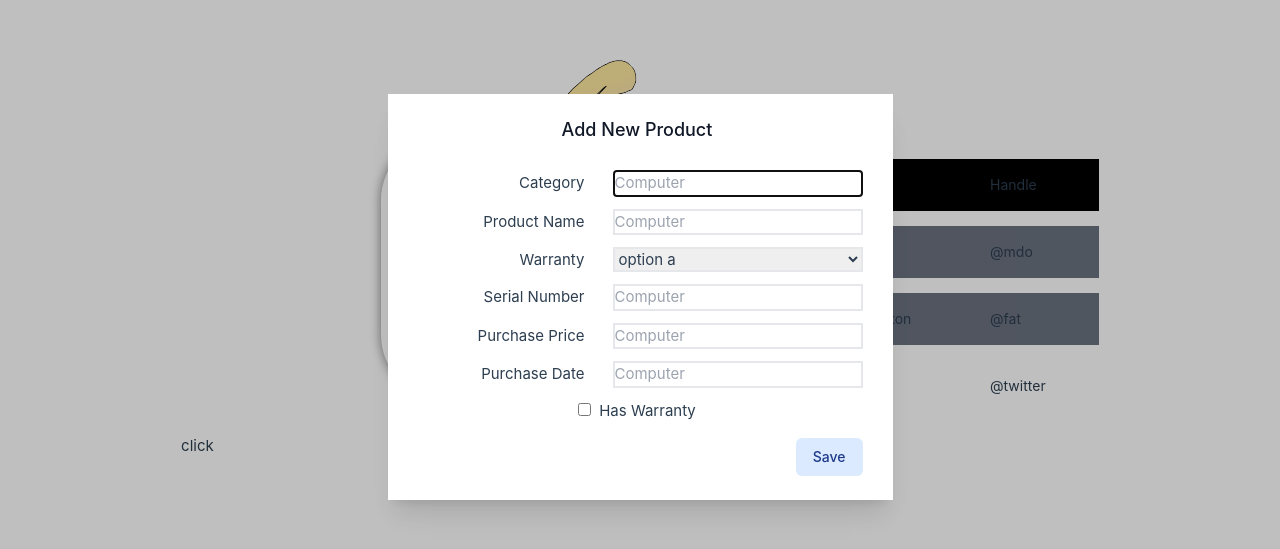
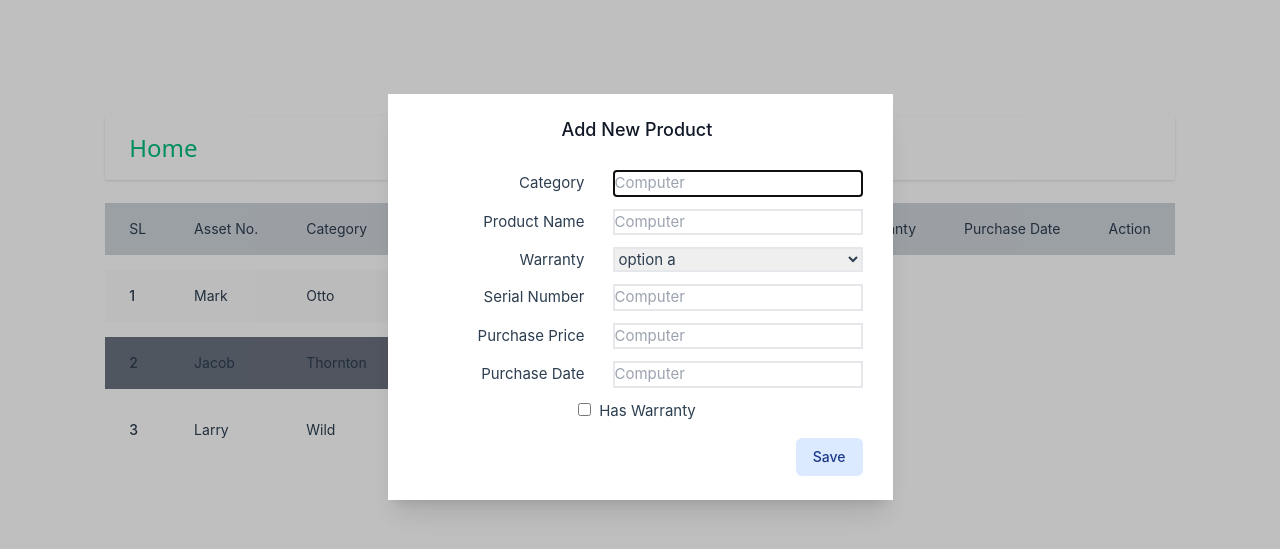
Before and after one commit to TaosifShaad/Inventory-CRUD, a Vue app: page / in a window 1280 px wide. Shown: the part 103-652 px from the top of the page. Built offline with nearby package versions, Linux system fonts and the light colour scheme; a web font is replaced by a local one.

Commit message:
Added navbar

```diff
--- a/src/App.vue
+++ b/src/App.vue
@@ -1,24 +1,26 @@
 <template>
-  <header>
+  <Navbar />
+  <!-- <header>
     <div class="wrapper">
-      <!-- <nav>
+      <nav>
         <RouterLink to="/add">Add</RouterLink>
-      </nav> -->
+      </nav>
       <AddValue />
     </div>
-  </header>
+  </header> -->
   <Table />
   <Modal />
   <!-- <RouterView /> -->
 </template>
 
 <script setup>
-import { reactive, ref } from "vue";
-import { RouterLink, RouterView } from "vue-router";
-import { provide } from "vue";
-import AddValue from "@/views/AddValue.vue";
-import Table from "@/components/Table.vue";
-import Modal from "@/components/Modal.vue";
+import { reactive, ref } from 'vue';
+import { RouterLink, RouterView } from 'vue-router';
+import { provide } from 'vue';
+import AddValue from '@/views/AddValue.vue';
+import Table from '@/components/Table.vue';
+import Modal from '@/components/Modal.vue';
+import Navbar from '@/components/Navbar.vue';
 
 let test = ref(false);
 provide('test', test.value);
--- a/src/assets/main.css
+++ b/src/assets/main.css
@@ -30,10 +30,4 @@ a,
     display: flex;
     place-items: center;
   }
-
-  #app {
-    display: grid;
-    grid-template-columns: 1fr 1fr;
-    padding: 0 2rem;
-  }
 }
--- a/src/components/Modal.vue
+++ b/src/components/Modal.vue
@@ -1,6 +1,6 @@
 <template>
-    <div class="whole">
-        <button @click="openModal">click</button>
+    <div>
+        <!-- <button @click="openModal">click</button> -->
         <!-- <div class="fixed inset-0 flex items-center justify-center">
         <button type="button" @click="openModal"
             class="rounded-md bg-black bg-opacity-20 px-4 py-2 text-sm font-medium text-white hover:bg-opacity-30 focus:outline-none focus-visible:ring-2 focus-visible:ring-white focus-visible:ring-opacity-75">
@@ -86,11 +86,3 @@ const selectValue = (value) => {
     selected = value;
 };
 </script>
-
-<style scoped>
-/* #headlessui-dialog-panel-5 {
-    max-width: 542px !important;
-    padding-right: 35px !important;
-    border-radius: 0px !important;
-} */
-</style>
--- /dev/null
+++ b/src/components/Navbar.vue
@@ -0,0 +1,16 @@
+<template>
+    <div>
+        <nav
+            class="font-sans flex flex-col text-center sm:flex-row sm:text-left sm:justify-between py-4 px-6 bg-white shadow sm:items-baseline w-full bg-[#365176]">
+            <div class="mb-2 sm:mb-0">
+                <a class="text-2xl no-underline text-grey-darkest hover:text-blue-dark">Home</a>
+            </div>
+        </nav>
+    </div>
+</template>
+
+<script setup>
+
+</script>
+
+<style scoped></style>
--- a/src/components/Table.vue
+++ b/src/components/Table.vue
@@ -6,16 +6,22 @@
                     <div class="overflow-hidden">
                         <table class="min-w-full text-left text-sm font-light">
                             <thead class="border-b font-medium dark:border-neutral-500">
-                                <tr class="bg-[#000000]">
-                                    <th scope="col" class="px-6 py-4">#</th>
-                                    <th scope="col" class="px-6 py-4">First</th>
-                                    <th scope="col" class="px-6 py-4">Last</th>
-                                    <th scope="col" class="px-6 py-4">Handle</th>
+                                <tr class="bg-[#CFD5DB]">
+                                    <th scope="col" class="px-6 py-4">SL</th>
+                                    <th scope="col" class="px-6 py-4">Asset No.</th>
+                                    <th scope="col" class="px-6 py-4">Category</th>
+                                    <th scope="col" class="px-6 py-4">Image</th>
+                                    <th scope="col" class="px-6 py-4">Product Name</th>
+                                    <th scope="col" class="px-6 py-4">Serial No.</th>
+                                    <th scope="col" class="px-6 py-4">Price</th>
+                                    <th scope="col" class="px-6 py-4">Warranty</th>
+                                    <th scope="col" class="px-6 py-4">Purchase Date</th>
+                                    <th scope="col" class="px-6 py-4">Action</th>
                                 </tr>
                             </thead>
                             <tbody>
                                 <tr
-                                    class="border-b transition duration-300 ease-in-out hover:bg-neutral-100 dark:border-neutral-500 dark:hover:bg-neutral-600 bg-gray-500">
+                                    class="border-b transition duration-300 ease-in-out hover:bg-neutral-100 dark:border-neutral-500 dark:hover:bg-neutral-600 bg-[#FAFAFA]">
                                     <td class="whitespace-nowrap px-6 py-4 font-medium">1</td>
                                     <td class="whitespace-nowrap px-6 py-4">Mark</td>
                                     <td class="whitespace-nowrap px-6 py-4">Otto</td>
```
Lines whose indentation alone changed are shown as unchanged.
